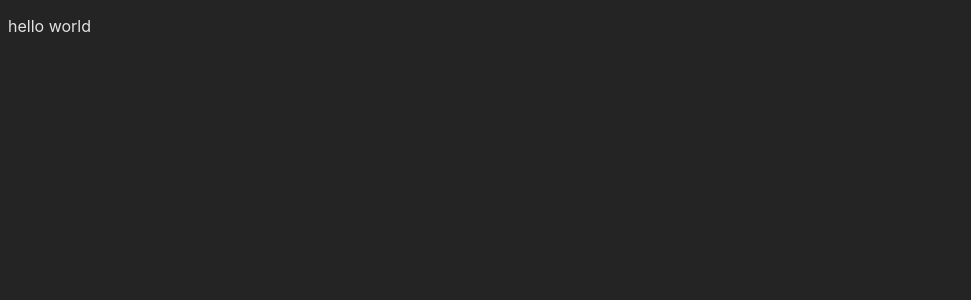
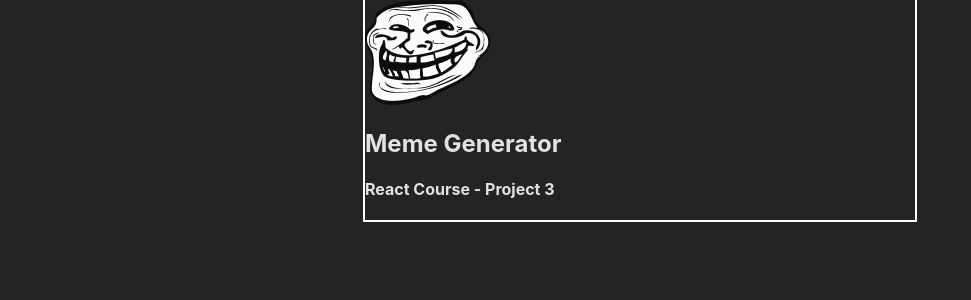
Before and after one commit to thorrellt/scrimba-meme-generator, a React (Vite) app: page / in a window 1280 px wide. Shown: the top 300 px of the page, without its empty margins (0-971 px from the left). Built offline with nearby package versions, Linux system fonts and the light colour scheme.

Commit message:
add header positioned app

```diff
--- a/src/components/App.jsx
+++ b/src/components/App.jsx
@@ -1,4 +1,5 @@
 import { useState } from 'react'
+import Header from './Header'
 
 
 function App() {
@@ -7,7 +8,7 @@ function App() {
   return (
     <div className="App">
       <div>
-        <p> hello world</p>
+        <Header />
       </div>
     </div>
   )
--- /dev/null
+++ b/src/components/Header.jsx
@@ -0,0 +1,12 @@
+import { useState } from 'react'
+import trollFace from '../assets/troll-face.png'
+
+export default function Header(){
+    return(
+        <div className='Header'>
+            <img src={trollFace} alt="" />
+            <h2>Meme Generator</h2>
+            <h4>React Course - Project 3</h4>
+        </div>
+    )
+}
--- a/src/index.css
+++ b/src/index.css
@@ -5,10 +5,25 @@
   color-scheme: light dark;
   color: rgba(255, 255, 255, 0.87);
   background-color: #242424;
+}
 
-  font-synthesis: none;
-  text-rendering: optimizeLegibility;
-  -webkit-font-smoothing: antialiased;
-  -moz-osx-font-smoothing: grayscale;
-  -webkit-text-size-adjust: 100%;
+body{
+  width: 100vw;
+  margin: 0;
+  padding: 0;
 }
+
+#root {
+  width: 100%;
+  display: flex;
+  justify-content: center;
+}
+
+.App{
+  width: 550px;
+  outline: 2px solid white;
+}
+
+.Header {
+
+}
```
Also changed, not shown: src/assets/troll-face.png (added).
